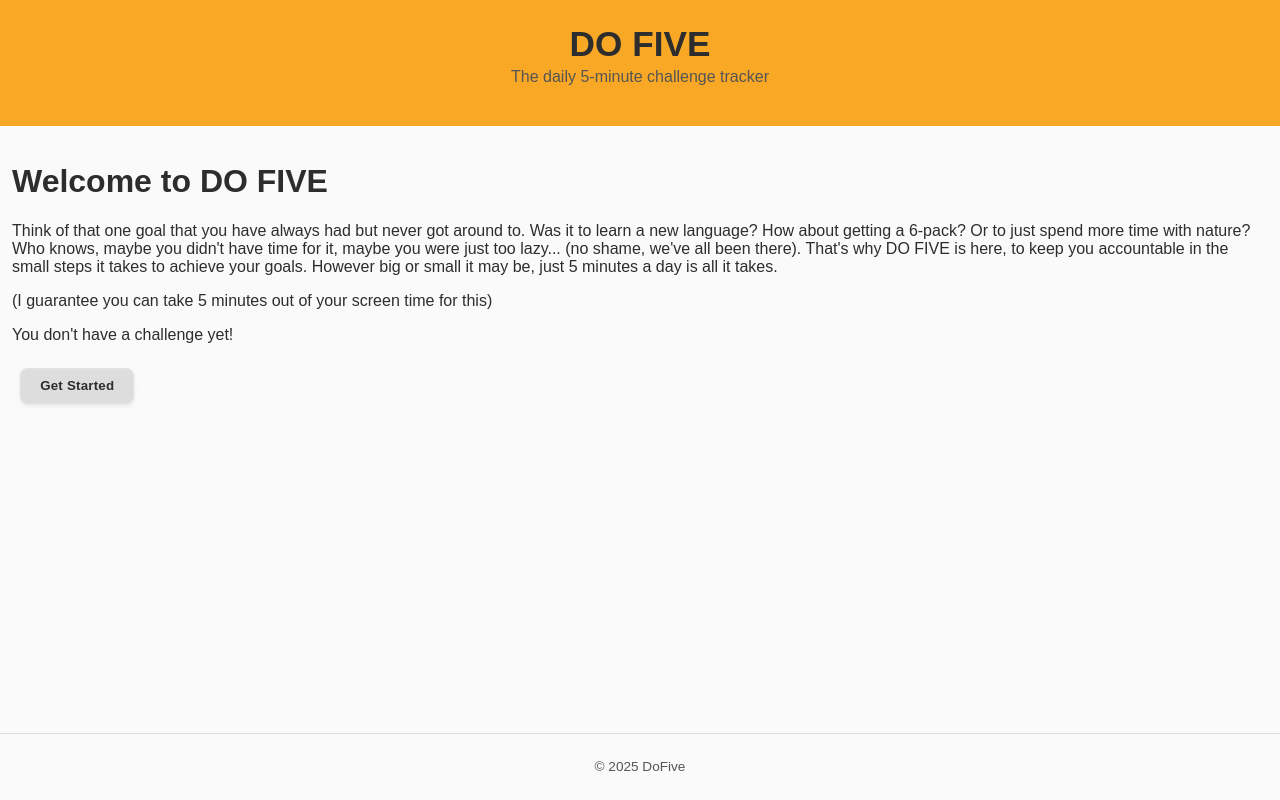
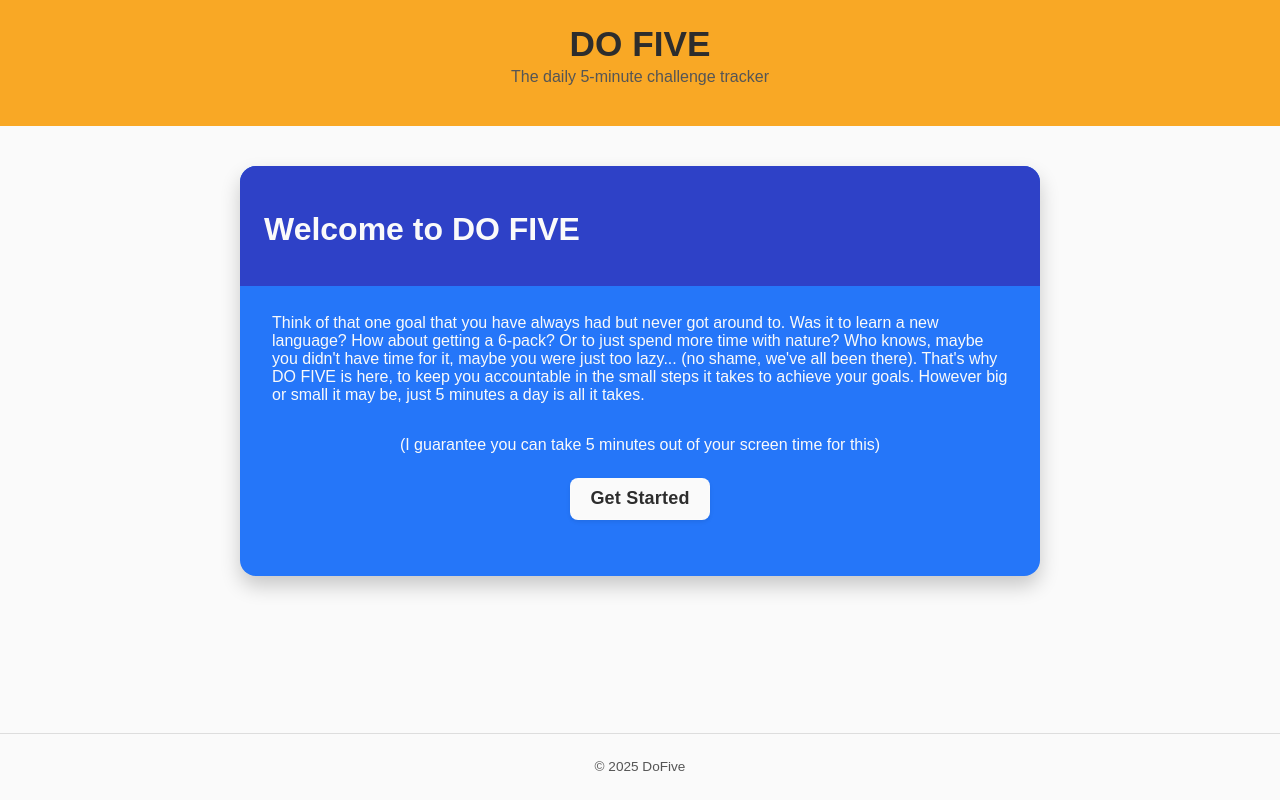
Before and after one commit to carson-fn/DoFive, a React (Create React App) app: page / in a window 1280 px wide. Built offline with nearby package versions, Linux system fonts and the light colour scheme; a web font is replaced by a local one.

Commit message:
Add welcome page styling

```diff
--- a/src/components/WelcomePage.jsx
+++ b/src/components/WelcomePage.jsx
@@ -1,7 +1,12 @@
-function WelcomePage({onGetStartedClick}) {
+import "../styles/WelcomePage.css"
+
+function WelcomePage({ onGetStartedClick }) {
     return (
         <div className="welcome-page">
+            <div className="welcome-page-header">
                 <h1>Welcome to DO FIVE</h1>
+            </div>
+            <div className="welcome-page-body">
                 <p>
                     Think of that one goal that you have always had but never got around to.
                     Was it to learn a new language? How about getting a 6-pack? Or to
@@ -13,11 +18,9 @@ function WelcomePage({onGetStartedClick}) {
                 </p>
                 <p>(I guarantee you can take 5 minutes out of your screen time for this)</p>
 
-            <p>You don't have a challenge yet!</p>
-
                 <button className="get-started-button" onClick={onGetStartedClick}>Get Started</button>
 
-
+            </div>
         </div>
     )
 }
--- /dev/null
+++ b/src/styles/WelcomePage.css
@@ -0,0 +1,42 @@
+@import "variables.css";
+
+.welcome-page {
+  background: var(--color-secondary);
+  color: var(--color-on-secondary);
+  border-radius: var(--radius-card);
+  box-shadow: var(--shadow-card);
+  margin: var(--spacing-xxl);
+  margin-top: var(--spacing-xl);
+  transition: all 0.25s ease;
+  overflow: hidden;
+  max-width: 800px
+}
+
+.welcome-page:hover {
+  transform: translateY(-4px);
+  box-shadow: var(--shadow-card-hover);
+}
+
+.welcome-page-header {
+  background: var(--color-secondary-dark);
+  display: flex;
+  align-items: center;
+  margin-bottom: var(--spacing-md);
+  padding: var(--spacing-xl);
+  padding-bottom: var(--spacing-lg);
+}
+
+.welcome-page-body {
+  padding: var(--spacing-xxl);
+  display: flex;
+  flex-direction: column;
+  align-items: center;
+  padding-top: 0;
+  margin-bottom: 1rem;
+}
+
+.get-started-button{
+    font-size: large;
+    background: var(--color-surface);
+    color: var(--color-on-surface);
+}
--- a/src/styles/variables.css
+++ b/src/styles/variables.css
@@ -22,7 +22,7 @@
   --color-danger-hover: #dc2626;
   --color-button: #dddddd;
   --color-button-hover: #b5b5b5;
-
+  --color-on-button: var(--color-on-primary);
   --color-button-dark: #1f5ae0;
   --color-button-dark-hover: #1a4fc8;
 
```
Lines whose indentation alone changed are shown as unchanged.
